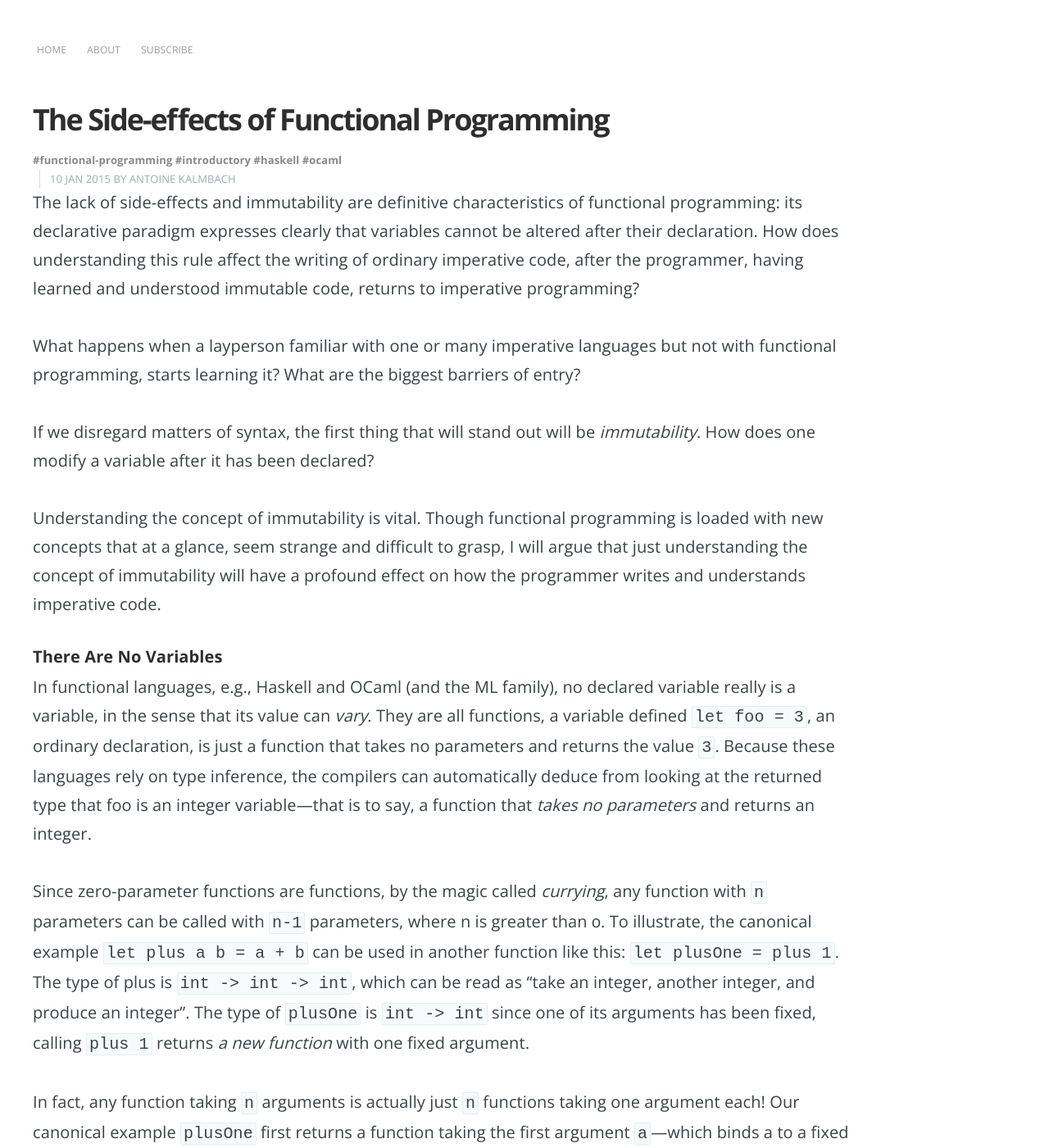
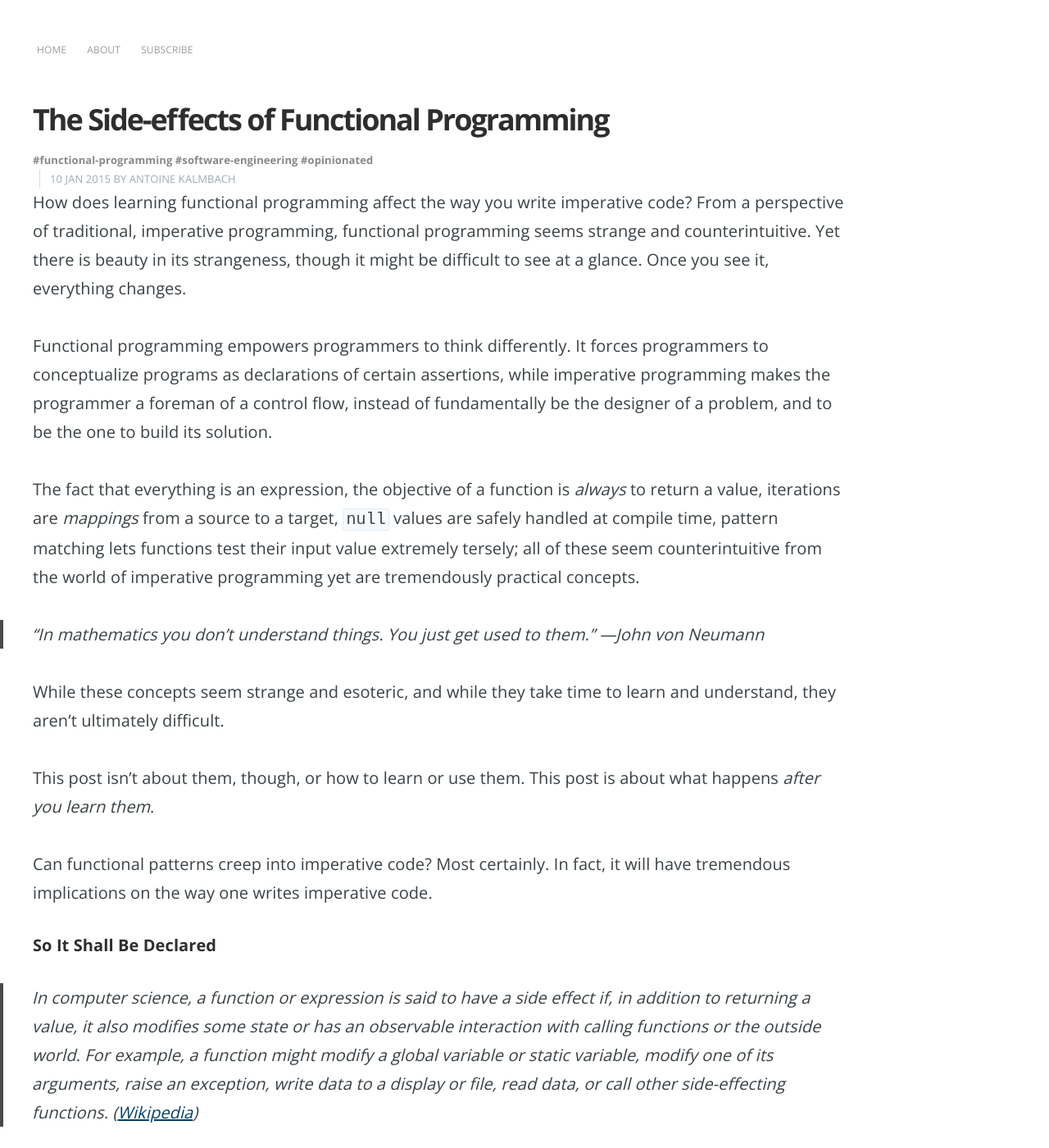
Before and after one commit to ane/ane.github.io, a Jekyll site: the page built from _posts/2015-1-1-side-effects-of-functional-programming.markdown, in a window 1280 px wide and 1400 px high. Shown: the whole window at 82% size. Built offline with Jekyll 4.4.1, drawn with Linux system fonts in a browser that asks for light colours; Markdown is read by kramdown in place of the engine named in the settings; comment, search, counter and statistics services are not loaded; some of the changed text lies outside the part shown.

Commit message:
Change tags.

````diff
--- a/_posts/2015-1-1-side-effects-of-functional-programming.markdown
+++ b/_posts/2015-1-1-side-effects-of-functional-programming.markdown
@@ -6,64 +6,38 @@ description: "How does learning functional programming affect the way you write
 date:   2015-1-10
 tags:
 - functional-programming
-- introductory
-- haskell
-- ocaml
+- software-engineering
+- opinionated
 ---
 
-The lack of side-effects and immutability are definitive
-characteristics of functional programming: its declarative paradigm
-expresses clearly that variables cannot be altered after their
-declaration. How does understanding this rule affect the writing of
-ordinary imperative code, after the programmer, having learned and
-understood immutable code, returns to imperative programming?
+How does learning functional programming affect the way you write imperative code? From a perspective of traditional, imperative programming, functional programming seems strange and counterintuitive. Yet there is beauty in its strangeness, though it might be difficult to see at a glance. Once you see it, everything changes.
 
 <!--break-->
 
-What happens when a layperson familiar with one or many imperative
-languages but not with functional programming, starts learning it?
-What are the biggest barriers of entry?
+Functional programming empowers programmers to think differently. It
+forces programmers to conceptualize programs as declarations of
+certain assertions, while imperative programming makes the programmer
+a foreman of a control flow, instead of fundamentally be the designer
+of a problem, and to be the one to build its solution.
 
-If we disregard matters of syntax, the first thing that will stand out
-will be *immutability*. How does one modify a variable after it has
-been declared?
+The fact that everything is an expression, the objective of a function
+is *always* to return a value, iterations are *mappings* from a source
+to a target, `null` values are safely handled at compile time, pattern
+matching lets functions test their input value extremely tersely; all
+of these seem counterintuitive from the world of imperative
+programming yet are tremendously practical concepts.
 
-Understanding the concept of immutability is vital. Though functional
-programming is loaded with new concepts that at a glance, seem strange
-and difficult to grasp, I will argue that just understanding the
-concept of immutability will have a profound effect on how the
-programmer writes and understands imperative code.
+> "In mathematics you don't understand things. You just get used to them." &mdash;John von Neumann
 
-### There Are No Variables
+While these concepts seem strange and esoteric, and while they take
+time to learn and understand, they aren't ultimately difficult.
 
-In functional languages, e.g., Haskell and OCaml (and the ML family),
-no declared variable really is a variable, in the sense that its value
-can *vary*. They are all functions, a variable defined
-`let foo = 3`, an ordinary declaration, is just a function that takes
-no parameters and returns the value `3`. Because these languages rely
-on type inference, the compilers can automatically deduce from looking
-at the returned type that foo is an integer variable&mdash;that is to
-say, a function that *takes no parameters* and returns an integer.
+This post isn't about them, though, or how to learn or use them. This
+post is about what happens *after you learn them*.
 
-Since zero-parameter functions are functions, by the magic called
-*currying*, any function with `n` parameters can be called with `n-1`
-parameters, where n is greater than 0. To illustrate, the canonical
-example `let plus a b = a + b` can be used in another function like
-this: `let plusOne = plus 1`.  The type of plus is `int -> int -> int`,
-which can be read as "take an integer, another integer, and
-produce an integer".  The type of `plusOne` is `int -> int` since one
-of its arguments has been fixed, calling `plus 1`
-returns *a new function* with one fixed argument.
-
-In fact, any function taking `n` arguments is actually just `n`
-functions taking one argument each! Our canonical example `plusOne`
-first returns a function taking the first argument `a`&mdash;which binds a
-to a fixed value&mdash;and returns another function taking `b`,
-whereby `a` is fixed, and returns `a + b`.
-
-Since there really aren't any variables, just function calls, it
-follows that variables cannot really be altered, *because they
-aren't variables*, they are read-only values. What implications does this have?
+Can functional patterns creep into imperative code? Most certainly. In
+fact, it will have tremendous implications on the way one writes
+imperative code.
 
 ### So It Shall Be Declared
 
@@ -74,14 +48,14 @@ aren't variables*, they are read-only values. What implications does this have?
 > variable or static variable, modify one of its arguments, raise an
 > exception, write data to a display or file, read data, or call other
 > side-effecting
-> functions. [Wikipedia](http://en.wikipedia.org/wiki/Side_effect_(computer_science))
+> functions. ([Wikipedia](http://en.wikipedia.org/wiki/Side_effect_(computer_science)))
 
 In imperative programming, mutable variables are everywhere. We
 declare counters such as `i++` and rely on their steady updating, we
 fix an index `i` that points somewhere in memory and with each
 iteration the index is adjusted to an arbitrary direction, commonly,
-one step ahead, or maybe we just need to do something `n` times, print
-a string, or count sums.
+one step ahead, or maybe we just need to do something `n` times, to
+print a string, or to count sums.
 
 Loops in functional programming work in a different way: they are
 mappings, from one collection to another, when lists of integers are
@@ -100,57 +74,42 @@ nonsensical. A common trick around this is to wrap the action in
 something that conveys no value (e.g. `unit` in OCaml) or simply
 discard the results, again, no `i++` is necessary.
 
-Because everything is *declared to be something*, a value, or a
-function, or a mapping, these declarations remain steady and unchanged
-throughout execution.  We fix the result of `squaredIntegers[]` to be
-a result of a mapping, not the iterated consequence of an explicit action.
-
-In rough terms, our code cannot alter anything, it can only use those
-variables known at its *moment of declaration*, i.e., what knowledge is
-visible to it: the declared code that precedes it. Our code has no
-side-effects, it only produces more values to be evaluated further.
-
-So if we cannot have side-effects, then how do we interact with the
-outside world? How do we read files or write output to the screen?
-
-
 ### Schrödinger's Monad and Feline Thunks
 
-If functions cannot have side effects, interacting with the outside
-world&mdash;e.g. input and output in the von Neumann model of
-computing&mdash; will be difficult. Some languages, such as OCaml and
-F#, both derived from the Standard ML family of languages, which
-permit side effects to a degree and it must be explicit, let you
-readily exit to the outside world, Haskell encapsulates any I/O into
-the IO monad, whereby any I/O actions are evaluated at runtime, hence
-not having any effect at compile time, functions are read-only values
-after all!
+Most functional languages employ a concept of *immutability*. This
+means that variables cannot change after declaration. In imperative
+programming this is common: `i++` above is a great example of
+this. But in many functional languages doing the following is simply
+not allowed.
 
-The IO encapsulation lets Haskell implement randomization, since
-functions are *declared* to always return or act the same way, we must
-wrap randomization into the IO monad because it tells us, among other
-things, that this is to be evaluated at runtime. Values not evaluated
-at compile time, or due to lazy evaluation at runtime, are known as
-*thunks* in Haskell.
+```Haskell
+foo = 1
+foo = 2
+```
 
-Because functions are declared to return the same result every time,
-IO events are deemed "unsafe", and hence the encapsulation lets us
-perform unsafe computations inside a safe environment&mdash;in
-Haskell, the IO monad.
+While Haskell is the only language that categorically disallows any
+mutation (though possible using the `ST` construct), this is invalid
+in a lot of languages.
 
-In Haskell, to interact with the outside world, you must encapsulate
-functions into a stateful computation, which the compiler understands
-have runtime-only considerations. Other languages such as OCaml aren't
-as strict and let you escape into the outside world whenever, and
-conveniently has a type `unit` which essentially is a value that
-conveys no meaning, much like the `void` of the C world.
+The notion immutability imparts a strong sense of having to really
+think when variables ought to be changed. If variables are read-only,
+and everything is an expression, the idea of changing an abstract
+state veers towards composotion of results. This means that instead of
+having parts of the program modify a shared state, the state is
+constructed by joining different computations in a pipeline.
 
-To summarize, immutability and the lack of real side-effects are key
-features in functional languages, while some languages allow it
-*explicitly* (OCaml and F#, to name a few), in general, languages such
-as Haskell encourage you to think in a manner completely different to
-traditional imperative programming. This paradigm is a menace: it has
-profound effects on how the programmer writes code.
+This pattern is sometimes silly, though; immutable data structures are
+awkward and *in most cases* inefficient compared to their imperative
+variants, though exceptions *do* occur. On the other hand,
+immutability is fantastic for parallellization. Software transactional
+memory is trivial to implement in functional languages.
+
+The lack of side-effects is really only a feature of Haskell. Most
+functional languages allow mutation, sometimes explicitly; purity
+alone doesn't impact the programmer as much as immutability
+does. Local immutability forces one to program differently: more about
+values, less about manipulating memory.
+
 
 ## Effects On The Programmer
 
@@ -180,7 +139,7 @@ I mentioned the concept of "moments of declaration", e.g.[^2],
 ~~~ haskell
 x = 1                              -- x's moment of declaration
 y = x + 3                          -- y's moment of declaration
-bar = map (\z -> z * z) [1 .. y]  -- bar's moment of declaration
+bar = map (\z -> z * z) [1 .. y]   -- bar's moment of declaration
 ~~~
 
 all of the values above see only anything that precedes them, nothing
@@ -191,12 +150,11 @@ I call *context piling*.
 
 ### Context piling
 
-Lines in computer programs tend to have a *context*, which means that
-to properly understand the content of a line, one must look at the
-lines surrounding it.  This is the case with the little Haskell
-snippet above: the declaration of `x` has no context, `y`'s context
-contains `x`, and `bar` has `y` and by extension also `x` in its
-context.
+Lines in computer programs are surrounded by *context*: their meaning
+can be deduced by looking at the surrounding lines.  This is the case
+with the little Haskell snippet above: the declaration of `x` has no
+context, `y`'s context contains `x`, and `bar` has `y` and by
+extension also `x` in its context.
 
 The readability of code is *all about parsing the context*. There are
 two types of context: *forward* context, where the state of a variable
@@ -237,8 +195,9 @@ exhaustive:
 ### 1. Minimize or avoid code with opaque side effects
 
 Instead of writing functions or methods that mutate their parameters,
-I prefer functions return values. Any sort of byrefs[^1] or passing
-references is absolutely forbidden. *This may have performance implications*.
+I prefer functions return values. Think with values, not with memory
+addresses. Byrefs[^1] are discouraged. *This may have performance
+implications in some languages*.
 
 ### 2. Minimize stateful and complex objects, use objects as containers
 
````
